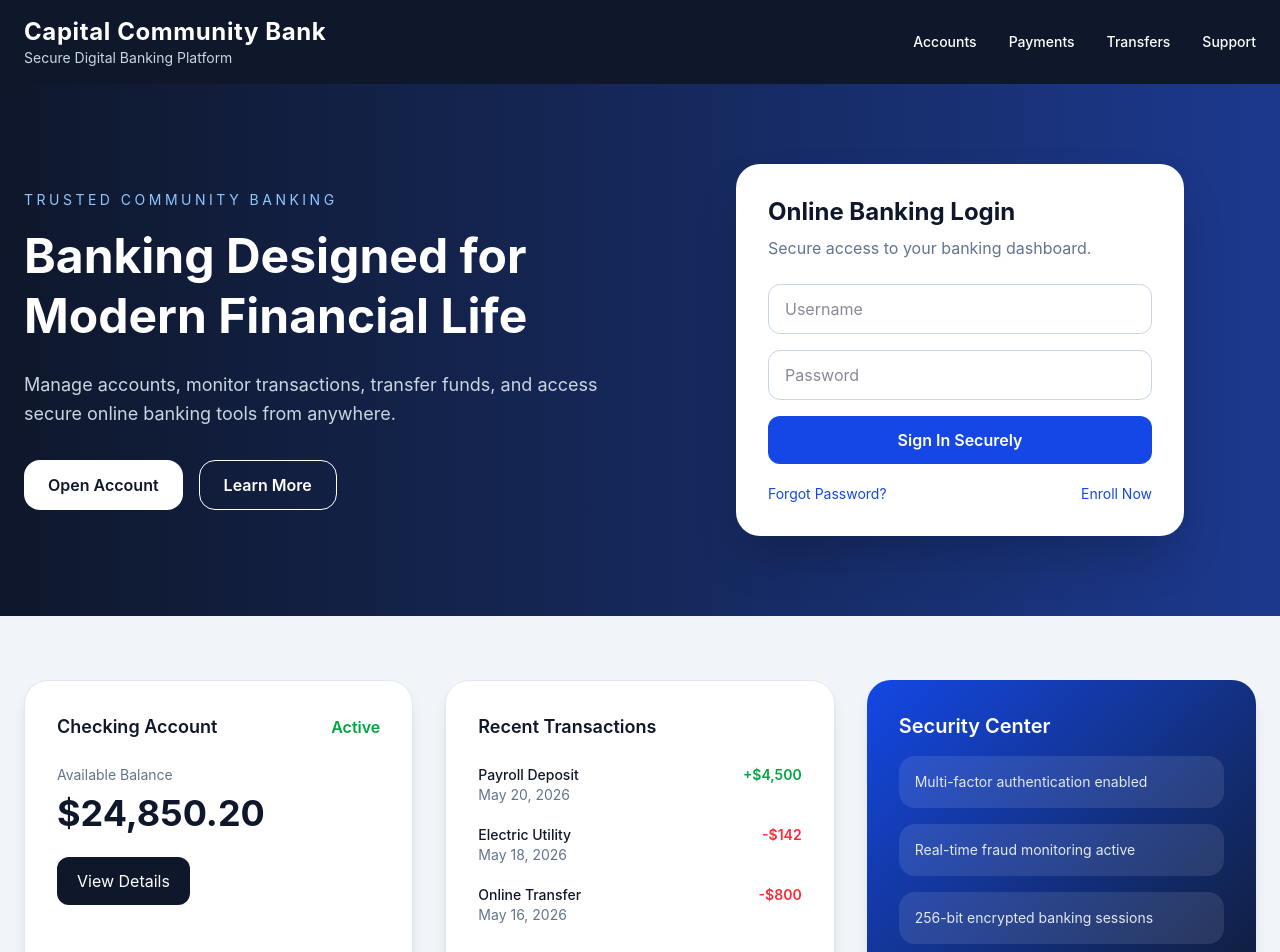
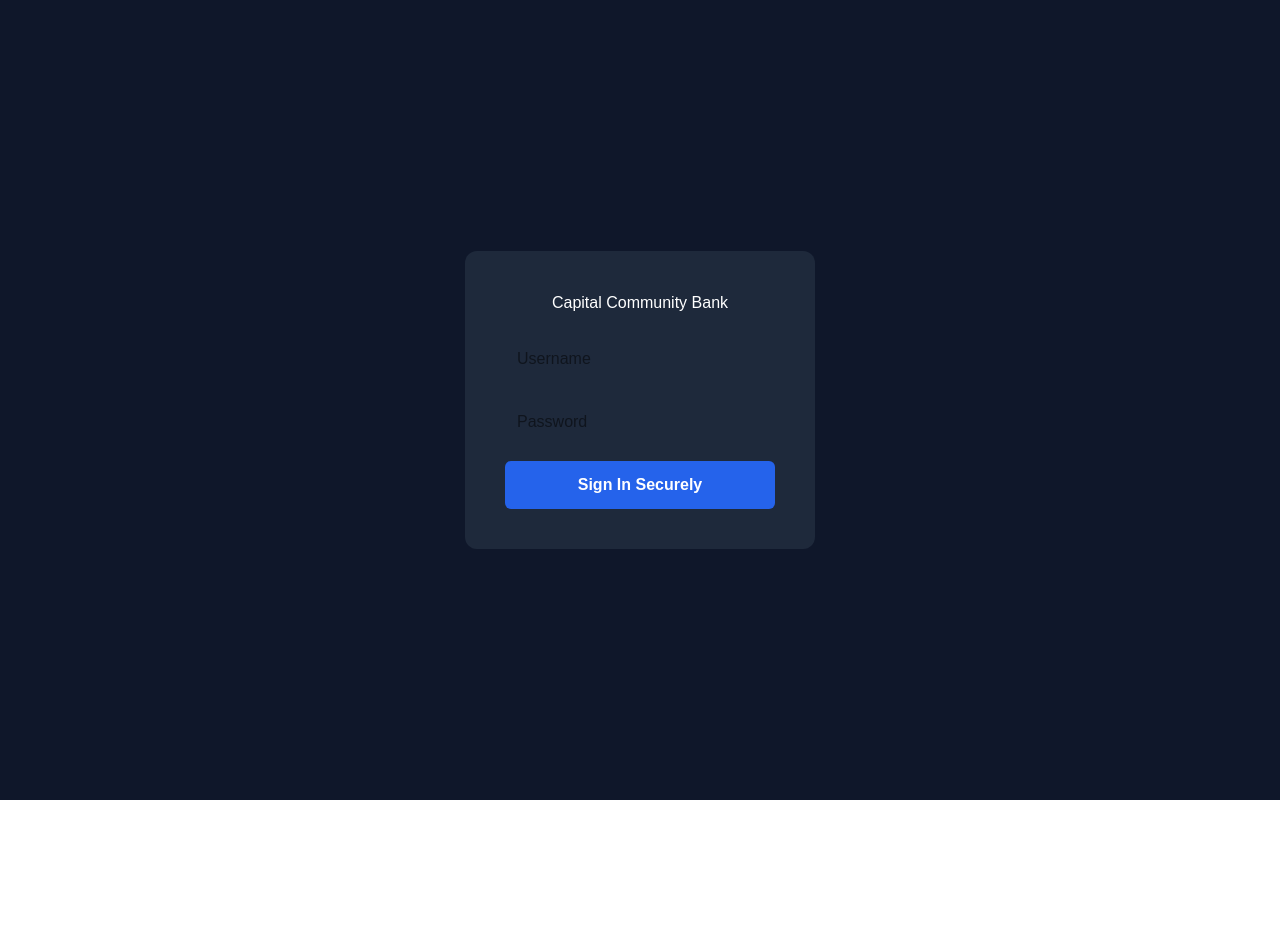
Before and after one commit to shantebroadus7-cpu/capital-community-bank, a React (Vite) app: page / in a window 1280 px wide. Shown: the top 952 px of the page. After the commit the page ends 800 px from the top, so only its background shows below. Built offline with nearby package versions, Linux system fonts and the light colour scheme.

Commit message:
final working banking app

```diff
--- a/src/App.jsx
+++ b/src/App.jsx
@@ -1,29 +1,38 @@
 import { useState } from "react";
 
-export default function CapitalCommunityBank() {
+function App() {
   const [username, setUsername] = useState("");
   const [password, setPassword] = useState("");
+  const [message, setMessage] = useState("");
   const [loading, setLoading] = useState(false);
-  const [message, setMessage] = useState("");
+  const [loggedIn, setLoggedIn] = useState(false);
 
-  const handleLogin = async () => {
-    try {
+  const handleLogin = async (e) => {
+    e.preventDefault();
+
     setLoading(true);
     setMessage("");
 
-      const response = await fetch("http://localhost:5000/api/login", {
+    try {
+      const response = await fetch(
+        "https://capital-bank-api.onrender.com/api/login",
+        {
           method: "POST",
           headers: {
             "Content-Type": "application/json",
           },
           body: JSON.stringify({ username, password }),
-      });
+        }
+      );
 
       const data = await response.json();
 
       if (response.ok) {
         localStorage.setItem("bank_token", data.token);
+
         setMessage("Login successful");
+
+        setLoggedIn(true);
       } else {
         setMessage(data.message || "Login failed");
       }
@@ -33,383 +42,126 @@
       setLoading(false);
     }
   };
+
+  if (loggedIn) {
     return (
-    <div className="min-h-screen bg-slate-100 text-slate-900">
-      {/* Header */}
-      <header className="bg-slate-900 text-white shadow-lg">
-        <div className="max-w-7xl mx-auto px-6 py-4 flex items-center justify-between">
-          <div>
-            <h1 className="text-2xl font-bold tracking-wide">Capital Community Bank</h1>
-            <p className="text-sm text-slate-300">Secure Digital Banking Platform</p>
-          </div>
+      <div
+        style={{
+          minHeight: "100vh",
+          backgroundColor: "#0f172a",
+          color: "white",
+          padding: "40px",
+          fontFamily: "Arial",
+        }}
+      >
+        <h1>Capital Community Bank Dashboard</h1>
 
-          <nav className="hidden md:flex gap-8 text-sm font-medium">
-            <a href="#" className="hover:text-blue-300 transition">Accounts</a>
-            <a href="#" className="hover:text-blue-300 transition">Payments</a>
-            <a href="#" className="hover:text-blue-300 transition">Transfers</a>
-            <a href="#" className="hover:text-blue-300 transition">Support</a>
-          </nav>
-        </div>
-      </header>
-
-      {/* Hero */}
-      <section className="bg-gradient-to-r from-slate-900 to-blue-900 text-white py-20">
-        <div className="max-w-7xl mx-auto px-6 grid md:grid-cols-2 gap-12 items-center">
-          <div>
-            <p className="uppercase tracking-[0.25em] text-blue-300 text-sm mb-4">
-              Trusted Community Banking
-            </p>
-            <h2 className="text-5xl font-bold leading-tight mb-6">
-              Banking Designed for Modern Financial Life
-            </h2>
-            <p className="text-slate-300 text-lg leading-relaxed mb-8">
-              Manage accounts, monitor transactions, transfer funds, and access
-              secure online banking tools from anywhere.
-            </p>
-
-            <div className="flex gap-4 flex-wrap">
-              <button className="bg-white text-slate-900 px-6 py-3 rounded-2xl font-semibold hover:scale-105 transition">
-                Open Account
-              </button>
-
-              <button className="border border-white px-6 py-3 rounded-2xl font-semibold hover:bg-white hover:text-slate-900 transition">
-                Learn More
-              </button>
+        <div
+          style={{
+            marginTop: "30px",
+            background: "#1e293b",
+            padding: "20px",
+            borderRadius: "10px",
+          }}
+        >
+          <h2>Welcome Back</h2>
+          <p>Account Status: Active</p>
+          <p>Available Balance: $250,000.00</p>
+          <p>Savings Account: ****9034</p>
         </div>
       </div>
+    );
+  }
 
-          {/* Login Card */}
-          <div className="bg-white text-slate-900 rounded-3xl shadow-2xl p-8 max-w-md w-full mx-auto">
-            <h3 className="text-2xl font-bold mb-2">Online Banking Login</h3>
-            <p className="text-slate-500 mb-6">
-              Secure access to your banking dashboard.
-            </p>
+  return (
+    <div
+      style={{
+        minHeight: "100vh",
+        backgroundColor: "#0f172a",
+        display: "flex",
+        justifyContent: "center",
+        alignItems: "center",
+        fontFamily: "Arial",
+      }}
+    >
+      <form
+        onSubmit={handleLogin}
+        style={{
+          background: "#1e293b",
+          padding: "40px",
+          borderRadius: "12px",
+          width: "350px",
+        }}
+      >
+        <h1
+          style={{
+            color: "white",
+            marginBottom: "20px",
+            textAlign: "center",
+          }}
+        >
+          Capital Community Bank
+        </h1>
 
-            <div className="space-y-4">
         <input
+          type="text"
+          placeholder="Username"
           value={username}
           onChange={(e) => setUsername(e.target.value)}
-                type="text"
-                placeholder="Username"
-                className="w-full border border-slate-300 rounded-xl px-4 py-3 focus:outline-none focus:ring-2 focus:ring-blue-600"
+          style={{
+            width: "100%",
+            padding: "12px",
+            marginBottom: "15px",
+            borderRadius: "6px",
+            border: "none",
+          }}
         />
 
         <input
+          type="password"
+          placeholder="Password"
           value={password}
           onChange={(e) => setPassword(e.target.value)}
-                type="password"
-                placeholder="Password"
-                className="w-full border border-slate-300 rounded-xl px-4 py-3 focus:outline-none focus:ring-2 focus:ring-blue-600"
+          style={{
+            width: "100%",
+            padding: "12px",
+            marginBottom: "15px",
+            borderRadius: "6px",
+            border: "none",
+          }}
         />
 
         <button
-                onClick={handleLogin}
+          type="submit"
           disabled={loading}
-                className="w-full bg-blue-700 hover:bg-blue-800 text-white py-3 rounded-xl font-semibold transition"
+          style={{
+            width: "100%",
+            padding: "12px",
+            backgroundColor: "#2563eb",
+            color: "white",
+            border: "none",
+            borderRadius: "6px",
+            cursor: "pointer",
+            fontWeight: "bold",
+          }}
         >
           {loading ? "Signing In..." : "Sign In Securely"}
         </button>
 
         {message && (
-                <p className="text-sm text-center text-slate-600">{message}</p>
+          <p
+            style={{
+              color: "white",
+              marginTop: "15px",
+              textAlign: "center",
+            }}
+          >
+            {message}
+          </p>
         )}
-            </div>
-
-            <div className="flex justify-between text-sm mt-5 text-blue-700">
-              <a href="#">Forgot Password?</a>
-              <a href="#">Enroll Now</a>
-            </div>
-          </div>
-        </div>
-      </section>
-
-      {/* Banking Overview */}
-      <section className="max-w-7xl mx-auto px-6 py-16">
-        <div className="grid lg:grid-cols-3 gap-8">
-          <div className="bg-white rounded-3xl p-8 shadow-lg border border-slate-200">
-            <div className="flex items-center justify-between mb-6">
-              <h3 className="text-lg font-semibold">Checking Account</h3>
-              <span className="text-green-600 font-semibold">Active</span>
-            </div>
-
-            <p className="text-slate-500 text-sm">Available Balance</p>
-            <h2 className="text-4xl font-bold mt-2">$24,850.20</h2>
-
-            <button className="mt-6 bg-slate-900 text-white px-5 py-3 rounded-xl hover:bg-slate-700 transition">
-              View Details
-            </button>
-          </div>
-
-          <div className="bg-white rounded-3xl p-8 shadow-lg border border-slate-200">
-            <h3 className="text-lg font-semibold mb-6">Recent Transactions</h3>
-
-            <div className="space-y-5 text-sm">
-              <div className="flex justify-between">
-                <div>
-                  <p className="font-medium">Payroll Deposit</p>
-                  <p className="text-slate-500">May 20, 2026</p>
-                </div>
-                <p className="text-green-600 font-semibold">+$4,500</p>
-              </div>
-
-              <div className="flex justify-between">
-                <div>
-                  <p className="font-medium">Electric Utility</p>
-                  <p className="text-slate-500">May 18, 2026</p>
-                </div>
-                <p className="text-red-500 font-semibold">-$142</p>
-              </div>
-
-              <div className="flex justify-between">
-                <div>
-                  <p className="font-medium">Online Transfer</p>
-                  <p className="text-slate-500">May 16, 2026</p>
-                </div>
-                <p className="text-red-500 font-semibold">-$800</p>
-              </div>
-            </div>
-          </div>
-
-          <div className="bg-gradient-to-br from-blue-700 to-slate-900 text-white rounded-3xl p-8 shadow-lg">
-            <h3 className="text-xl font-semibold mb-4">Security Center</h3>
-
-            <div className="space-y-4 text-sm text-slate-200">
-              <div className="bg-white/10 rounded-2xl p-4">
-                Multi-factor authentication enabled
-              </div>
-
-              <div className="bg-white/10 rounded-2xl p-4">
-                Real-time fraud monitoring active
-              </div>
-
-              <div className="bg-white/10 rounded-2xl p-4">
-                256-bit encrypted banking sessions
-              </div>
-            </div>
-
-            <button className="mt-8 bg-white text-slate-900 px-5 py-3 rounded-xl font-semibold hover:scale-105 transition">
-              Manage Security
-            </button>
-          </div>
-        </div>
-      </section>
-
-      {/* Services */}
-      <section className="bg-white py-16 border-t border-slate-200">
-        <div className="max-w-7xl mx-auto px-6">
-          <div className="text-center mb-12">
-            <p className="uppercase text-blue-700 tracking-[0.2em] text-sm mb-3">
-              Digital Services
-            </p>
-            <h2 className="text-4xl font-bold">Everything You Need in One Platform</h2>
-          </div>
-
-          <div className="grid md:grid-cols-3 gap-8">
-            <div className="bg-slate-50 rounded-3xl p-8 border border-slate-200 hover:shadow-lg transition">
-              <h3 className="text-xl font-semibold mb-3">Mobile Banking</h3>
-              <p className="text-slate-600 leading-relaxed">
-                Access your finances anytime with secure mobile banking features.
-              </p>
-            </div>
-
-            <div className="bg-slate-50 rounded-3xl p-8 border border-slate-200 hover:shadow-lg transition">
-              <h3 className="text-xl font-semibold mb-3">Instant Transfers</h3>
-              <p className="text-slate-600 leading-relaxed">
-                Send and receive funds instantly with protected transfer systems.
-              </p>
-            </div>
-
-            <div className="bg-slate-50 rounded-3xl p-8 border border-slate-200 hover:shadow-lg transition">
-              <h3 className="text-xl font-semibold mb-3">Bill Payments</h3>
-              <p className="text-slate-600 leading-relaxed">
-                Schedule recurring payments and monitor your billing activity.
-              </p>
-            </div>
-          </div>
-        </div>
-      </section>
-
-      {/* Footer */}
-      <footer className="bg-slate-900 text-slate-300 py-10">
-        <div className="max-w-7xl mx-auto px-6 flex flex-col md:flex-row justify-between gap-8">
-          <div>
-            <h3 className="text-xl font-bold text-white">Capital Community Bank</h3>
-            <p className="mt-3 max-w-md text-sm leading-relaxed">
-              Providing secure, reliable, and community-focused financial services
-              through innovative digital banking solutions.
-            </p>
-          </div>
-
-          <div className="grid grid-cols-2 gap-10 text-sm">
-            <div>
-              <h4 className="text-white font-semibold mb-3">Banking</h4>
-              <ul className="space-y-2">
-                <li>Savings Accounts</li>
-                <li>Loans</li>
-                <li>Credit Cards</li>
-                <li>Business Banking</li>
-              </ul>
-            </div>
-
-            <div>
-              <h4 className="text-white font-semibold mb-3">Support</h4>
-              <ul className="space-y-2">
-                <li>Customer Care</li>
-                <li>Fraud Protection</li>
-                <li>Security Center</li>
-                <li>Contact Us</li>
-              </ul>
-            </div>
-          </div>
-        </div>
-      </footer>
+      </form>
     </div>
   );
 }
 
-/*
-====================================================
-BACKEND SERVER SETUP (Node.js + Express)
-====================================================
-
-1. Create backend folder:
-
-mkdir backend
-cd backend
-
-2. Install dependencies:
-
-npm init -y
-npm install express cors dotenv bcryptjs jsonwebtoken mongoose
-npm install nodemon --save-dev
-
-3. Create server.js
-
-----------------------------------------------------
-
-const express = require('express');
-const cors = require('cors');
-const mongoose = require('mongoose');
-const bcrypt = require('bcryptjs');
-const jwt = require('jsonwebtoken');
-require('dotenv').config();
-
-const app = express();
-
-app.use(cors());
-app.use(express.json());
-
-mongoose.connect(process.env.MONGO_URI)
-.then(() => console.log('Database Connected'));
-
-const UserSchema = new mongoose.Schema({
-  username: String,
-  password: String,
-  balance: Number,
-});
-
-const User = mongoose.model('User', UserSchema);
-
-app.post('/api/register', async (req, res) => {
-  try {
-    const hashedPassword = await bcrypt.hash(req.body.password, 10);
-
-    const user = new User({
-      username: req.body.username,
-      password: hashedPassword,
-      balance: 24850.20,
-    });
-
-    await user.save();
-
-    res.json({ message: 'Account created successfully' });
-  } catch (error) {
-    res.status(500).json({ message: 'Registration failed' });
-  }
-});
-
-app.post('/api/login', async (req, res) => {
-  try {
-    const user = await User.findOne({ username: req.body.username });
-
-    if (!user) {
-      return res.status(400).json({ message: 'User not found' });
-    }
-
-    const validPassword = await bcrypt.compare(
-      req.body.password,
-      user.password
-    );
-
-    if (!validPassword) {
-      return res.status(400).json({ message: 'Invalid password' });
-    }
-
-    const token = jwt.sign(
-      { id: user._id },
-      process.env.JWT_SECRET,
-      { expiresIn: '1d' }
-    );
-
-    res.json({
-      token,
-      username: user.username,
-      balance: user.balance,
-    });
-  } catch (error) {
-    res.status(500).json({ message: 'Server error' });
-  }
-});
-
-app.listen(5000, () => {
-  console.log('Backend running on port 5000');
-});
-
-----------------------------------------------------
-
-4. Create .env file:
-
-MONGO_URI=your_mongodb_connection
-JWT_SECRET=capitalcommunitybanksecurekey
-
-5. Run backend:
-
-npx nodemon server.js
-
-====================================================
-MONGODB DATABASE
-====================================================
-
-Use MongoDB Atlas:
-https://www.mongodb.com/atlas
-
-Create cluster and copy connection string.
-
-====================================================
-DEPLOYMENT
-====================================================
-
-Frontend:
-- Vercel
-- Netlify
-
-Backend:
-- Render
-- Railway
-- AWS EC2
-
-====================================================
-SECURITY FEATURES TO ADD NEXT
-====================================================
-
-- Two-factor authentication
-- Transaction history APIs
-- Admin dashboard
-- Fraud monitoring
-- Email verification
-- Password reset system
-- Secure banking sessions
-- HTTPS SSL encryption
-- Role-based account access
-
-*/
+export default App;
```
Lines whose indentation alone changed are shown as unchanged.
